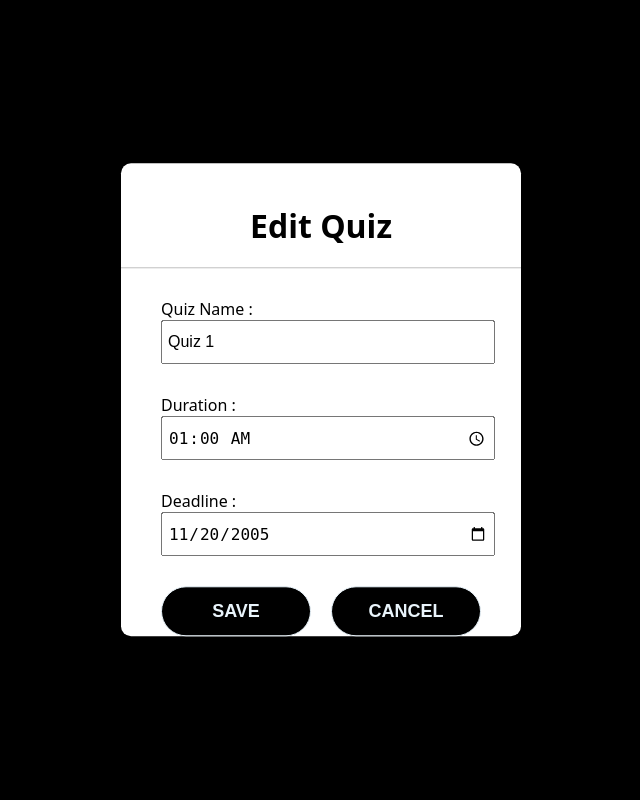
After one commit to 24f1001713/quiz-master-v1, a Flask app: page /edit_quiz/1 in a window 1280 px wide. The commit adds this page. Shown: the whole page, without its empty margins (319-959 px from the left). Run offline with Flask 3, Linux system fonts and the light colour scheme; data comes from the database, SQL or seed files in the repository.

Commit message:
Implemented Edit and Delete functionality for quiz

```diff
--- a/controllers/controller.py
+++ b/controllers/controller.py
@@ -78,22 +78,21 @@ def quiz_home():
     chapter_info = Chapter.query.all()
     return render_template("quiz_management.html",chapter_info=chapter_info)
 
-@app.route("/quiz/<name>",methods=["GET","POST"])
-def quiz(name):
+@app.route("/quiz/<int:id>",methods=["GET","POST"])
+def quiz(id):
     if request.method=="POST":
         action = request.form.get("action")
         if action=="SAVE":
             quiz_name = request.form.get("quiz")
             duration = request.form.get("duration")
             deadline = request.form.get("deadline")
-            chap_id = (Chapter.query.filter_by(chapter_name=name).first()).id
-            new_quiz = Quiz(quiz_name=quiz_name,chapter_id=chap_id,deadline=deadline,duration=duration)
+            new_quiz = Quiz(quiz_name=quiz_name,chapter_id=id,deadline=deadline,duration=duration)
             db.session.add(new_quiz)
             db.session.commit()
             return redirect("/quiz_home")
         else:
             return redirect("/quiz_home")
-    return render_template("new_quiz.html",chap_name=name)
+    return render_template("new_quiz.html",chap_id=id)
 
 @app.route("/question/<int:id>",methods=["GET","POST"])
 def question(id):
@@ -216,3 +215,25 @@ def delete_chapter(id):
     db.session.delete(chapter)
     db.session.commit()
     return redirect("/home")
+
+@app.route("/edit_quiz/<int:id>",methods=["GET","POST"])
+def edit_quiz(id):
+    quiz = Quiz.query.filter_by(id=id).first()
+    if request.method=="POST":
+        action = request.form.get("action")
+        if action=="SAVE":
+            quiz.quiz_name = request.form.get("quiz")
+            quiz.duration = request.form.get("duration")
+            quiz.deadline = request.form.get("deadline")
+            db.session.commit()
+            return redirect("/quiz_home")
+        else:
+            return redirect("/quiz_home")
+    return render_template("edit_quiz.html",quiz=quiz)
+
+@app.route("/delete_quiz/<int:id>",methods=["GET","POST"])
+def delete_quiz(id):
+    quiz = Quiz.query.filter_by(id=id).first()
+    db.session.delete(quiz)
+    db.session.commit()
+    return redirect("/quiz_home")
--- /dev/null
+++ b/templates/edit_quiz.html
@@ -0,0 +1,30 @@
+<!DOCTYPE html>
+<html lang="en">
+<head>
+    <title>Edit Quiz</title>
+    <link rel="stylesheet" href="../static/style.css">
+</head>
+<body>
+    <div class="center">
+        <h1>Edit Quiz</h1>
+        <form action="/edit_quiz/{{quiz.id}}" method="post">
+            <div class="txt_field">
+                <label for="quiz">Quiz Name :</label>
+                <input type="text" value="{{quiz.quiz_name}}" id="quiz" name="quiz">
+            </div>
+            <div class="txt_field">
+                <label for="duration">Duration :</label>
+                <input type="time" id="duration" name="duration" step="60" value="{{quiz.duration}}">
+            </div>
+            <div class="txt_field">
+                <label for="deadline">Deadline :</label>
+                <input type="date" id="deadline" name="deadline" value="{{quiz.deadline}}">
+            </div>
+            <div class="btn">
+                <input type="submit" name="action" value="SAVE">
+                <input type="submit" name="action" value="CANCEL">
+            </div>
+        </form>
+    </div>
+</body>
+</html>
```
Also changed, not shown: templates/quiz_management.html (+13 -4 lines).
